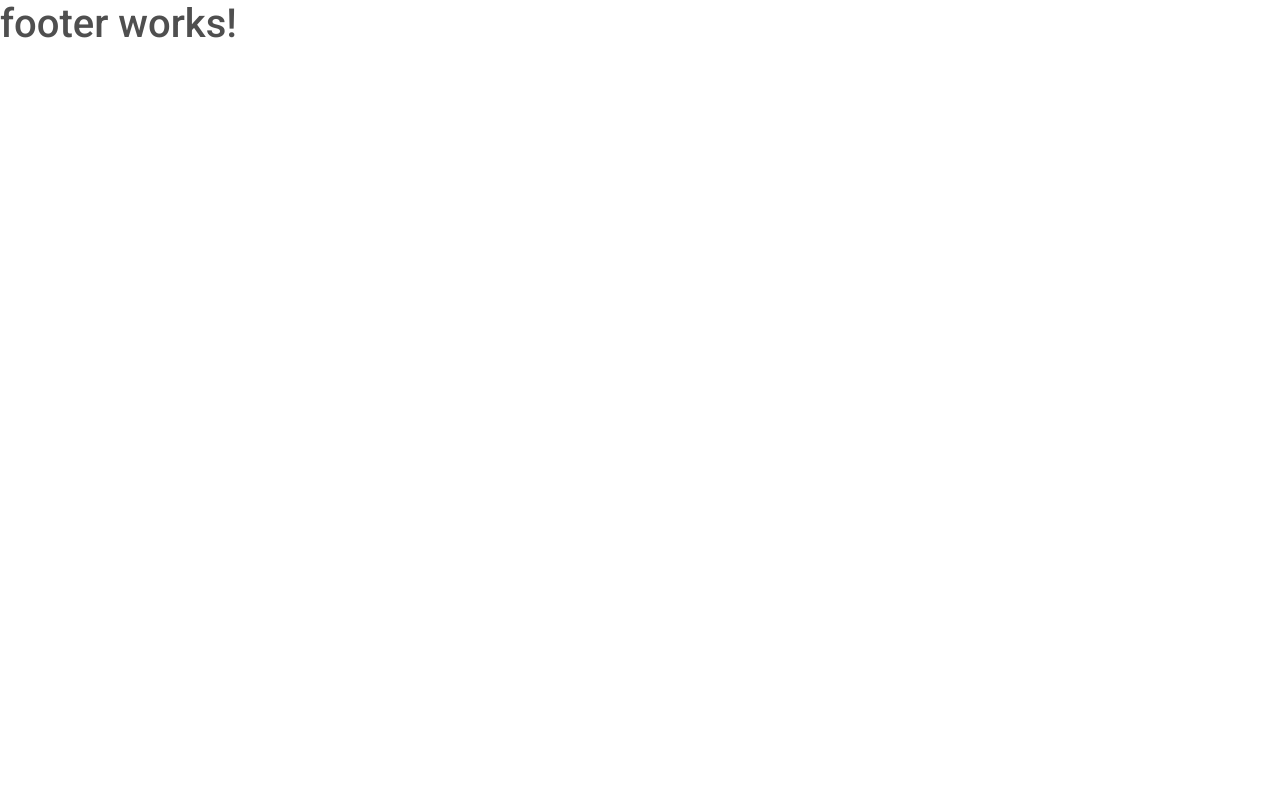
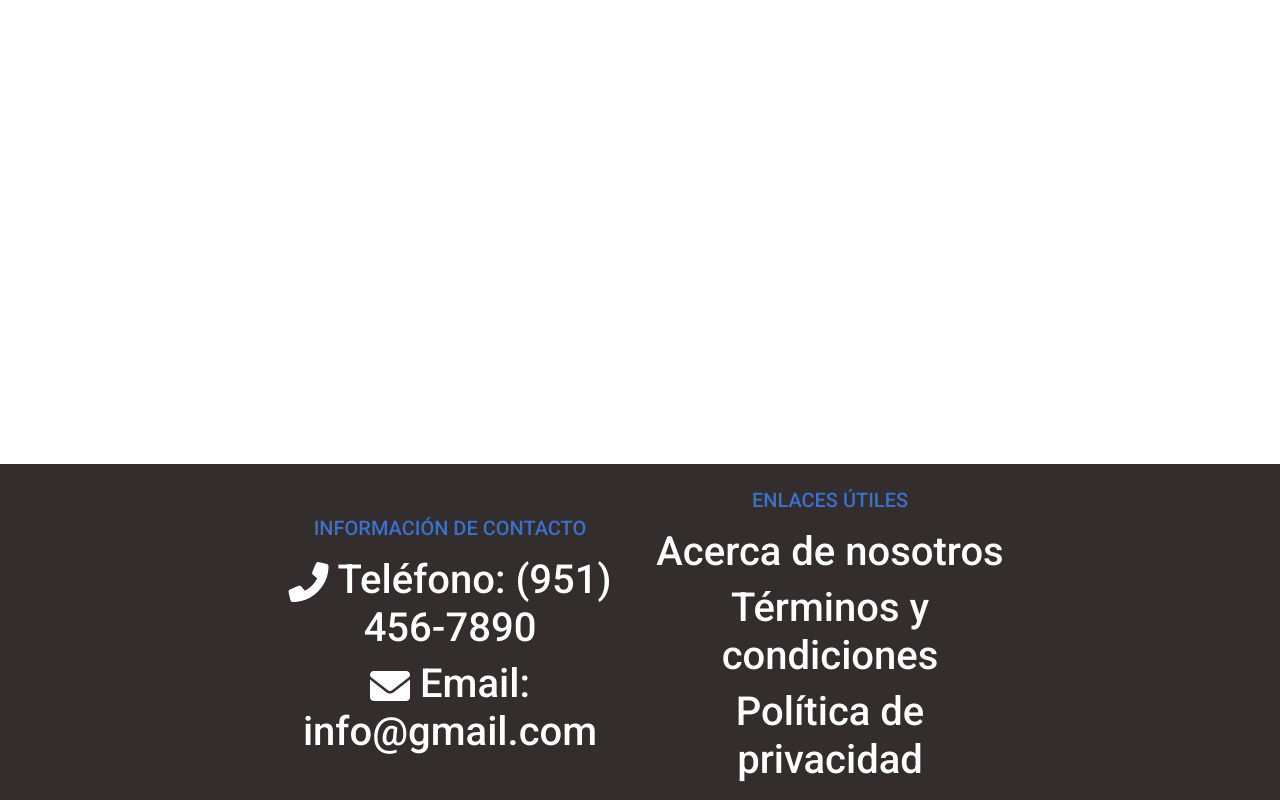
Before and after one commit to ErickYahirME/Pacas-Front, an Angular app: page /footer in a window 1280 px wide. Built offline with nearby package versions, Linux system fonts and the light colour scheme.

Commit message:
Creacion de footer y modificacciones del mismo

```diff
--- a/src/app/footer/footer.component.html
+++ b/src/app/footer/footer.component.html
@@ -1 +1,19 @@
-<p>footer works!</p>
+<footer class="bg-dark text-white pt-4 pb-2 fixed-bottom">
+    <div class="container">
+      <div class="row justify-content-center align-items-center">
+        <div class="col-lg-4 col-md-4 col-sm-12 text-center mb-4 mb-md-0">
+          <h5 class="text-uppercase text-primary mb-3">Información de contacto</h5>
+          <p class="mb-2"><i class="fas fa-phone-alt align-middle mr-2"></i> Teléfono: (951) 456-7890</p>
+          <p class="mb-2"><i class="fas fa-envelope align-middle mr-2"></i> Email: info@gmail.com</p>
+        </div>
+        <div class="col-lg-4 col-md-4 col-sm-12 text-center">
+          <h5 class="text-uppercase text-primary mb-3">Enlaces útiles</h5>
+          <ul class="list-unstyled mb-0">
+            <li class="mb-2"><a href="#" class="text-white">Acerca de nosotros</a></li>
+            <li class="mb-2"><a href="#" class="text-white">Términos y condiciones</a></li>
+            <li class="mb-2"><a href="#" class="text-white">Política de privacidad</a></li>
+          </ul>
+        </div>
+      </div>
+    </div>
+  </footer>
```
